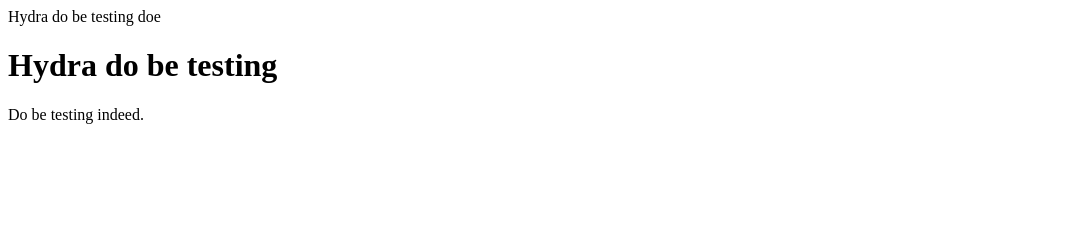
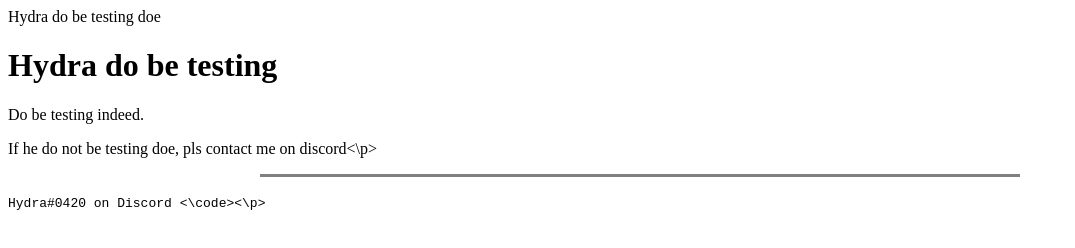
Before and after one commit to HydraKing99/HydraKing99.github.io, a plain HTML site: page index.html in a window 1280 px wide. Shown: the whole page, without its empty margins (0-1075 px from the left). Drawn offline with Linux system fonts and the light colour scheme.

Commit message:
Added line and Discord tag.

```diff
--- a/index.html
+++ b/index.html
@@ -8,6 +8,9 @@
 
     <h1>Hydra do be testing</h1>
     <p>Do be testing indeed.</p>
+    <p>If he do not be testing doe, pls contact me on discord<\p>
+    <hr noshade size="3" width="60%" align="center" \>
+    <p><code> Hydra#0420 on Discord <\code><\p>
 
   </body>
 </html>
```
